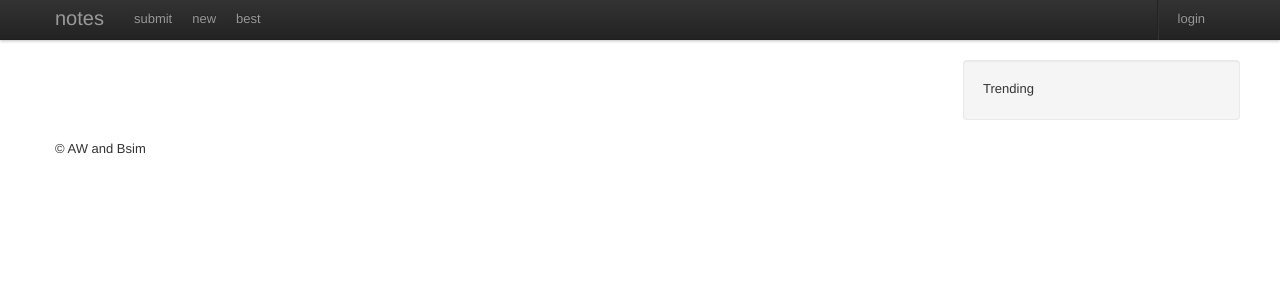
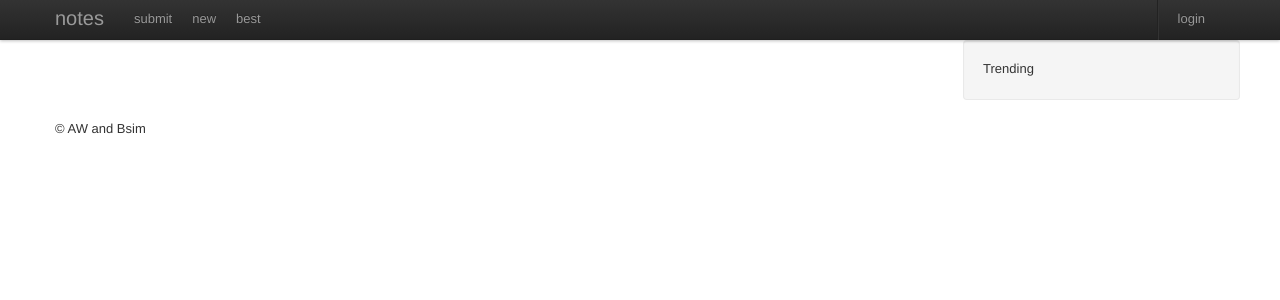
Before and after one commit to bksim/college-notes, a Django app: template noteproj/templates/college/index.html in a window 1280 px wide. Shown: the top 300 px of the page. Run offline with Django 3.2, Linux system fonts and the light colour scheme; the template is opened without the code that fills it, so the values that code supplies are empty; some libraries are stand-ins or nearby versions.

Commit message:
minor graphic changes

```diff
--- a/noteproj/templates/base.html
+++ b/noteproj/templates/base.html
@@ -11,7 +11,7 @@
     <style type="text/css">
       body {
         padding-bottom: 40px;
-        padding-top: 60px; /* 60px to make the container go all the way to the bottom of the topbar */
+        padding-top: 40px; /* 40px to make the container go all the way to the bottom of the topbar */
       }
     </style>
     <link href="/static/bootstrap-responsive.css" rel="stylesheet">
```
